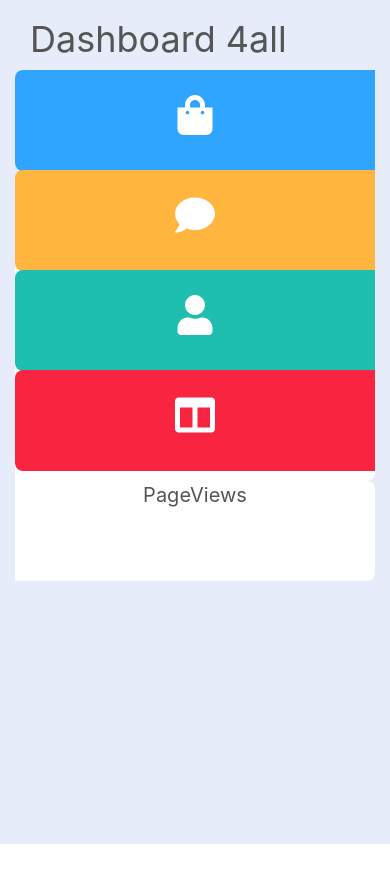
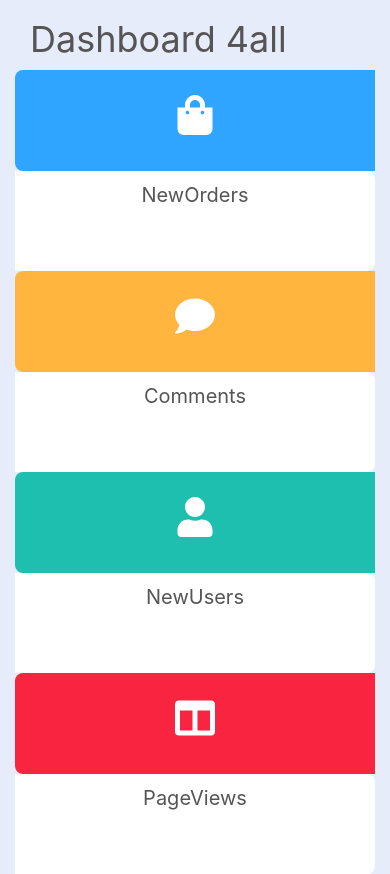
Before and after one commit to GiselaMD/Dashboard_React, a React (Create React App) app: page / in a window 390 px wide. Before the commit the page ends 844 px from the top, so only its background shows below. Built offline with nearby package versions, Linux system fonts and the light colour scheme; no server answers.

Commit message:
responsividade widgets

```diff
--- a/src/components/WidgetsBlock.js
+++ b/src/components/WidgetsBlock.js
@@ -29,10 +29,10 @@ class WidgetsBlock extends Component {
         return(
             <div>
                 <Row className="rowWidgetsBlock">
-                    <Col md={3}><WidgetsCard iconClass="icon_blue" icon={<FaShoppingBag/>} title="NewOrders" value={widgets.newOrders}/></Col>
-                    <Col md={3}><WidgetsCard iconClass="icon_orange" icon={<FaComment/>} title="Comments" value={widgets.comments}/></Col>
-                    <Col md={3}><WidgetsCard iconClass="icon_green" icon={<FaUser/>} title="NewUsers" value={widgets.newUsers}/></Col>
-                    <Col md={3}><WidgetsCard iconClass="icon_red" icon={<FaColumns/>} title="PageViews" value={this.pageViewsFormatted(widgets.pageViews)}/></Col>
+                    <Col sm={12} md={6} lg={3}><WidgetsCard iconClass="icon_blue" icon={<FaShoppingBag/>} title="NewOrders" value={widgets.newOrders}/></Col>
+                    <Col sm={12} md={6} lg={3}><WidgetsCard iconClass="icon_orange" icon={<FaComment/>} title="Comments" value={widgets.comments}/></Col>
+                    <Col sm={12} md={6} lg={3}><WidgetsCard iconClass="icon_green" icon={<FaUser/>} title="NewUsers" value={widgets.newUsers}/></Col>
+                    <Col sm={12} md={6} lg={3}><WidgetsCard iconClass="icon_red" icon={<FaColumns/>} title="PageViews" value={this.pageViewsFormatted(widgets.pageViews)}/></Col>
                 </Row>
 
             </div>
--- a/src/components/WidgetsCard.js
+++ b/src/components/WidgetsCard.js
@@ -8,8 +8,8 @@ const WidgetsCard = (props) => {
     return(
         <div>
             <Row className="rowWidgetsCard">
-                <Col className={props.iconClass} md={4}>{props.icon}</Col>
-                <Col className="white_block" md={8}>
+                <Col xs={12} sm={12} md={4} lg={4} className={props.iconClass}>{props.icon}</Col>
+                <Col xs={12} sm={12} md={8} lg={8} className="white_block">
                     <p>{props.value}</p>
                     <p className="description">{props.title}</p>
                 </Col>
```
